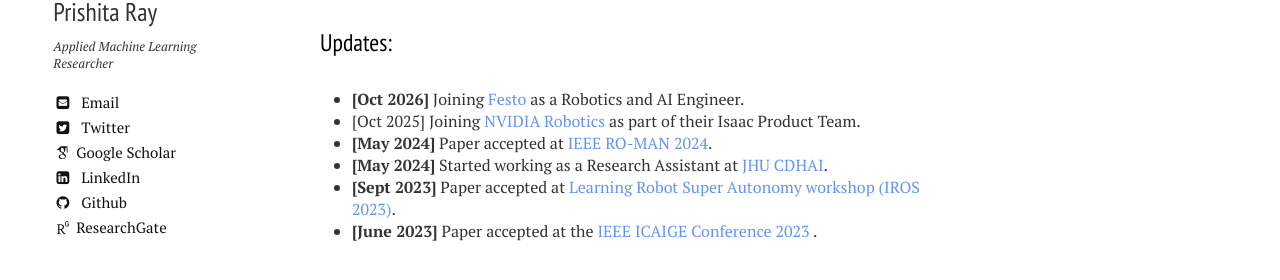
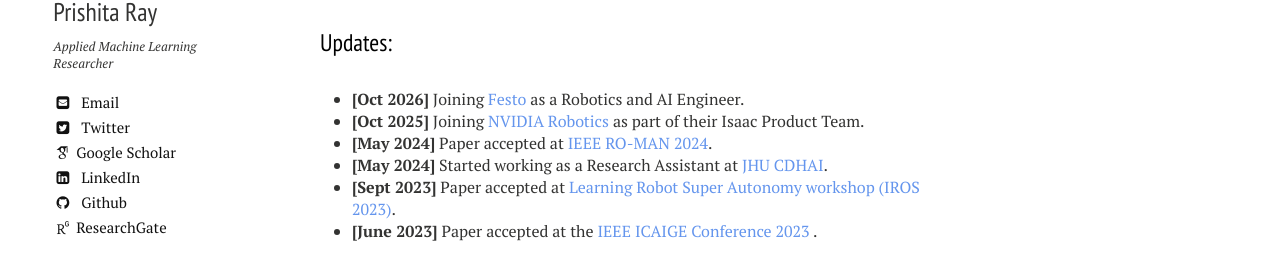
Before and after one commit to PRISHIta123/PRISHIta123.github.io, a Jekyll site: the page built from index.md, in a window 1280 px wide. Shown: the part 351-631 px from the top of the page. Built offline with Jekyll 4.4.1, drawn with Linux system fonts in a browser that asks for light colours; nearby versions of some CDN libraries; some web fonts are replaced.

Commit message:
Update CV

```diff
--- a/index.md
+++ b/index.md
@@ -12,7 +12,7 @@ I am a Masters graduate in Computer Science from <a href="https://www.cornell.ed
 ## Updates:
 
 - **[Oct 2026]** Joining <a href="https://www.festo.com/ph/en/e/blog/robotics-id_9229-1153" style="color: cornflowerblue">Festo</a> as a Robotics and AI Engineer.
-- [Oct 2025] Joining <a href="https://www.nvidia.com/en-in/industries/robotics/" style="color: cornflowerblue">NVIDIA Robotics</a> as part of their Isaac Product Team.
+- **[Oct 2025]** Joining <a href="https://www.nvidia.com/en-in/industries/robotics/" style="color: cornflowerblue">NVIDIA Robotics</a> as part of their Isaac Product Team.
 - **[May 2024]** Paper accepted at  <a href="https://www.ro-man2024.org/" style="color: cornflowerblue">IEEE RO-MAN 2024</a>.
 - **[May 2024]** Started working as a Research Assistant at <a href="https://carey.jhu.edu/cdhai" style="color: cornflowerblue">JHU CDHAI</a>.
 - **[Sept 2023]** Paper accepted at <a href="https://wp.nyu.edu/workshopiros2023superautonomy/" style="color: cornflowerblue">Learning Robot Super Autonomy workshop (IROS 2023)</a>.
```
Also changed, not shown: 1 other file.
